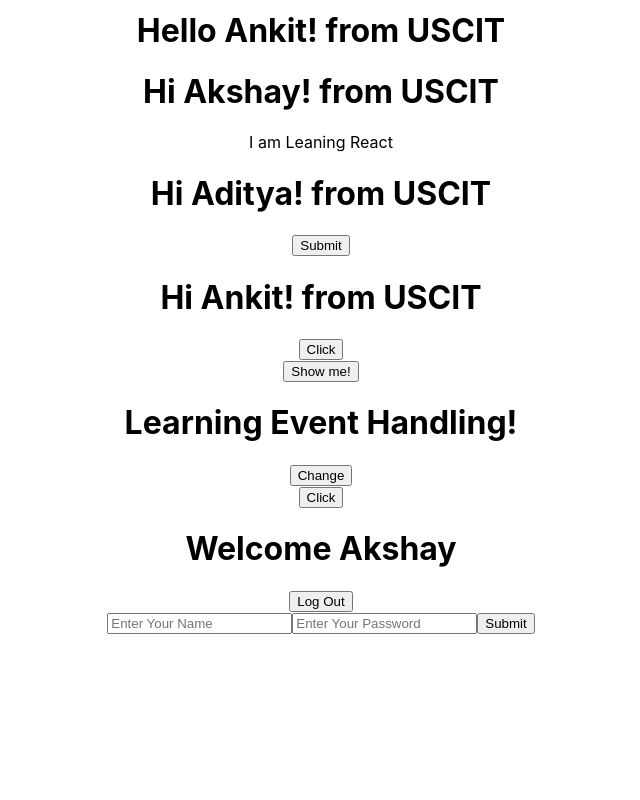
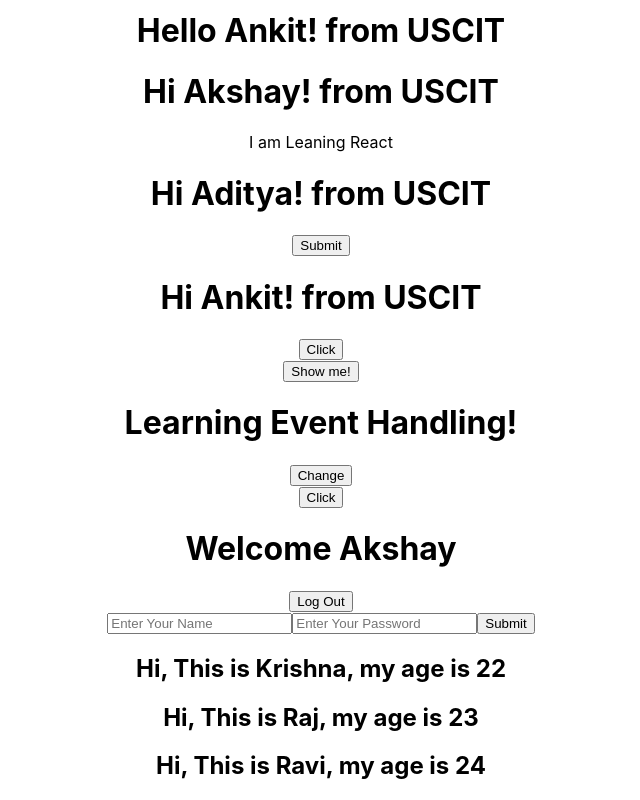
Before and after one commit to akshay2742/Practice_React, a React (Create React App) app: page / in a window 1280 px wide. Shown: the part 506-1306 px from the top of the page, without its empty margins (319-959 px from the left). Before the commit the page ends 1140 px from the top, so only its background shows below. Built offline with nearby package versions, Linux system fonts and the light colour scheme.

Commit message:
List Rendering, use of key

```diff
--- a/src/App.js
+++ b/src/App.js
@@ -11,6 +11,7 @@ import EventBind from './components/EventBind'
 import ParentComp from './components/ParentComp';
 import UserGreeting from './components/UserGreeting';
 import LoginForm from './components/LoginForm';
+import NameList from './components/NameList';
 
 
 function App() {
@@ -42,6 +43,7 @@ function App() {
      <UserGreeting>
      </UserGreeting>
      <LoginForm />
+     <NameList />
     </div>
   );
 }
--- /dev/null
+++ b/src/components/ChildList.js
@@ -0,0 +1,10 @@
+import React from 'react';
+
+function ChildList({person}) {
+
+  return (<div>
+    <h2>Hi, This is {person.name}, my age is {person.age} </h2>
+  </div>);
+}
+
+export default ChildList;
--- /dev/null
+++ b/src/components/NameList.js
@@ -0,0 +1,28 @@
+import React from 'react';
+import ChildList from './ChildList';
+
+function NameList() {
+    const personList = [
+        {
+            id: 1,
+            name: 'Krishna',
+            age: '22'
+        },
+        {
+            id: 2,
+            name: 'Raj',
+            age: '23'
+        },
+        {
+            id: 3,
+            name: 'Ravi',
+            age: '24'
+        }
+    ]
+    const personList1 = personList.map(person => <ChildList key={person.id} person={person}></ChildList>);
+  return (<div>
+    {personList1}
+  </div>);
+}
+
+export default NameList;
```
